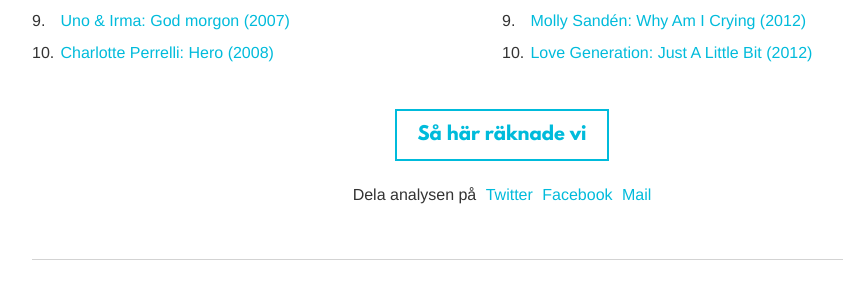
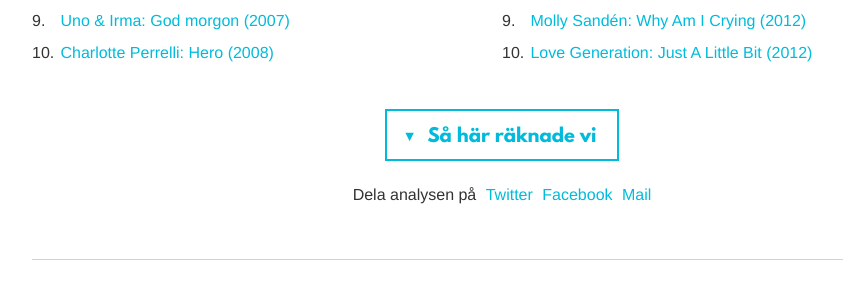
Before and after one commit to LCHansson/deliciosa, a PHP site: page /week1.html in a window 1280 px wide. Shown: the part 1386-1686 px from the top of the page, without its empty margins (138-981 px from the left). Run offline with PHP 8.4, Linux system fonts and the light colour scheme.

Commit message:
Added up/down arrow to read more button

```diff
--- a/frontend/css/theme.css
+++ b/frontend/css/theme.css
@@ -126,6 +126,7 @@ a,
 
 .btn {
     text-decoration: none !important;
+    position: relative;
 }
 .btn-default {
     background: none;
@@ -134,7 +135,24 @@ a,
     box-shadow: none;
     text-shadow: none;
     font-family: "League Spartan";
-    padding: 10px 20px;
+    padding: 12px 20px 8px;
+}
+.btn.down,
+.btn.up {
+    padding-left: 40px;
+}
+.btn.down:after,
+.btn.up:after {
+    position: absolute;
+    left: 15px;
+    top: 12px;
+    font-size: 80%;
+}
+.btn.down:after {
+    content: "▼";
+}
+.btn.up:after {
+    content: "▲";
 }
 
 
--- a/frontend/js/main.js
+++ b/frontend/js/main.js
@@ -4,21 +4,18 @@ $(function () {
         e.preventDefault();
         var $this = $(this);
         var $collapse = $this.closest('.collapse-group').find('.collapse');
+        $this.toggleClass('up');
+        $this.toggleClass('down');
         $collapse.collapse('toggle');
-        /*$collapse.on('hide.bs.collapse', function () {
-            $('html, body').animate({
-                scrollTop: $this.offset().top - $collapse.height() - 200
-            }, 0);
-        });*/
 
         var postNr = $this.closest('.collapse-group').attr("data-post")
-        if ( !firstPostLoaded & postNr == 1 ){
+        if (!firstPostLoaded & postNr == 1){
             week1Collapse();
             firstPostLoaded = true;
         }
     });
 
-        $( ".nav-pills" ).find( "a" ).on( "show.bs.tab", function( e ){
+    $( ".nav-pills" ).find( "a" ).on( "show.bs.tab", function( e ){
         if ( window.innerWidth >= 768 ) {
             e.preventDefault();
         }
--- a/frontend/week1.html
+++ b/frontend/week1.html
@@ -217,7 +217,7 @@
         </div>
 
         <div class="more text-center">
-            <a class="btn btn-default blue read-on" href="#texterna">Så här räknade vi</a>
+            <a class="btn btn-default blue down read-on">Så här räknade vi</a>
         </div>
 
         <div id="firstCollapse" class="collapse tpadding small">
```
